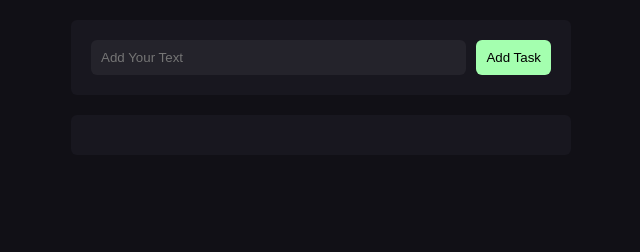
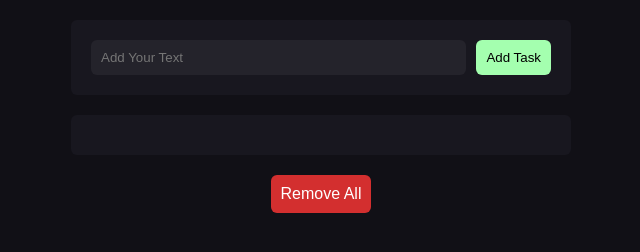
Before and after one commit to Mahmoud-KH-Roshdy/To-do-List, a plain HTML site: page index.html in a window 1280 px wide. Shown: the whole page, without its empty margins (319-959 px from the left). Drawn offline with Linux system fonts and the light colour scheme.

Commit message:
version 1.1

```diff
--- a/css/style.css
+++ b/css/style.css
@@ -82,3 +82,19 @@ body {
         width: 310px ;
     }
 }
+.remove-all{
+    order: none;
+    background-color: #D32F2F;
+    padding: 10px;
+    border-radius: 6px;
+    margin-left: 10px;
+    width: fit-content;
+    cursor: pointer;
+    margin: auto;
+    color: white;
+    transition:1s;
+    display:block;
+}
+.remove-all:hover{
+    background-color: #B71C1C;
+}
--- a/index.html
+++ b/index.html
@@ -5,6 +5,7 @@
     <meta charset="UTF-8" />
     <meta http-equiv="X-UA-Compatible" content="IE=edge" />
     <meta name="viewport" content="width=device-width, initial-scale=1.0" />
+    <meta name="description" content="To To-do-list">
     <title> To-do-list </title>
     <link rel="stylesheet" href="css/style.css" />
 
@@ -19,6 +20,7 @@
         <div class="tasks">
         </div>
     </div>
+    <span class="remove-all">Remove All</span>
     <script src="main.js"></script>
 </body>
 
--- a/main.js
+++ b/main.js
@@ -2,6 +2,7 @@
 let input = document.querySelector(".input");
 let sumbit = document.querySelector(".add");
 let TasksDiv = document.querySelector(".tasks");
+let removeAll = document.querySelector(".remove-all");
 // ------------------------------------------------ Empty Array ----------------------------------------------
 let arrayTasks = [];
 if (localStorage.getItem("tasks")) {
@@ -53,7 +54,6 @@ function addTasksToPage(tasks) {
         }
         div.setAttribute("data-id", task.id);
         div.appendChild(document.createTextNode(task.text));
-        console.log(div);
         // Create Delete btn
         let span = document.createElement("span");
         span.className = "del";
@@ -85,3 +85,8 @@ function toggleStatusTaskWith(taskId) {
     }
     addTaskToLocal(arrayTasks);
   }
+removeAll.addEventListener("click" ,function () {
+    localStorage.clear("tasks");
+    document.querySelectorAll(".tasks .task").forEach( e => {e.remove()});
+    arrayTasks = [];
+})
```
